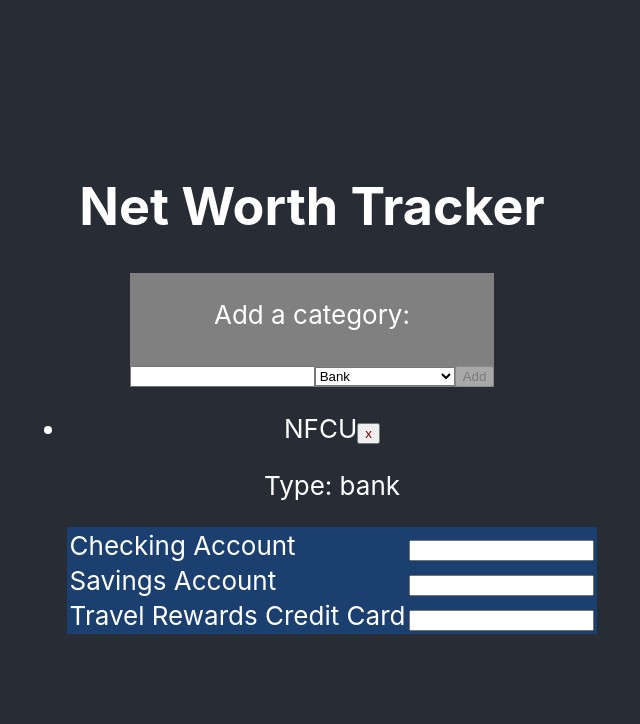
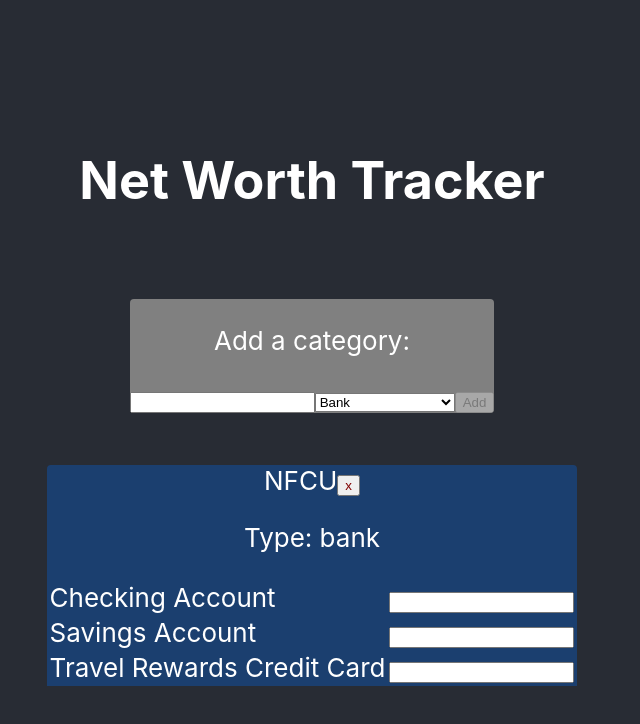
Before and after one commit to elderj/net-worth-tracker, a React (Create React App) app: page / in a window 1280 px wide. Both pictures are taken after a click on the button "Let's Get Started!". Shown: the top 724 px of the page, without its empty margins (328-968 px from the left). Built offline with nearby package versions, Linux system fonts and the light colour scheme.

Commit message:
Remove <ul> and restyle with <div>'s (can you use an apostrophe for a plural tag?

```diff
--- a/src/components/Calculator.js
+++ b/src/components/Calculator.js
@@ -29,7 +29,9 @@
 
   const renderAddCategoryForm = () => {
     return (
-      <div style={{ backgroundColor: "gray" }}>
+      <div
+        style={{ backgroundColor: "gray", borderRadius: "4px", margin: "2em" }}
+      >
         <p>Add a category:</p>
         <input
           type="text"
@@ -42,7 +44,8 @@
           <option value="investment">Investment Account</option>
           <option value="realEstate">Real Estate</option>
           <option value="cash">Cash</option>
-          <option value="auto">Real Estate</option>
+          <option value="auto">Automobiles</option>
+          <option value="loans">Loans</option>
         </select>
         <button disabled={!inputValue} onClick={() => addCategory(inputValue)}>
           Add
@@ -70,9 +73,15 @@
     return (
       <>
         {renderAddCategoryForm()}
-        <ul>
+        <div>
           {factorCategories.map((category, index) => (
-            <li key={index}>
+            <div
+              key={index}
+              style={{
+                backgroundColor: category.backgroundColor,
+                borderRadius: "4px",
+              }}
+            >
               {category.name}
               <button
                 style={{ color: "maroon" }}
@@ -85,9 +94,9 @@
                 subCategories={category.subCategories}
                 backgroundColor={category.backgroundColor}
               />
-            </li>
+            </div>
           ))}
-        </ul>
+        </div>
       </>
     );
   };
--- a/src/components/CategoryTable.js
+++ b/src/components/CategoryTable.js
@@ -1,23 +1,16 @@
-// import { useState } from "react";
 import "../App.css";
 
 const CategoryTable = (props) => {
   return (
     <>
       <p>{"Type: " + props.type}</p>
-      {/* <table>
-        <tbody>
-          <tr>
-            <td>cell 1</td>
-          </tr>
-        </tbody>
-      </table> */}
       {console.log("Props:")}
       {console.log(props)}
       <table
         className="SubCategory-Table"
         style={{ backgroundColor: props.backgroundColor }}
       >
+        <tbody>
           {props.subCategories &&
             props.subCategories.map((subCategory, index) => (
               <tr>
@@ -27,6 +20,7 @@
                 </td>
               </tr>
             ))}
+        </tbody>
       </table>
     </>
   );
```
Lines whose indentation alone changed are shown as unchanged.
